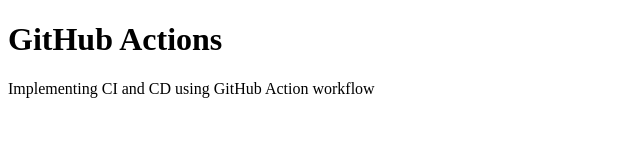
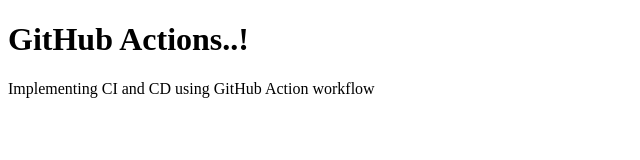
Before and after one commit to shreelimbkar/github-actions-demo, a website: page index.html in a window 1280 px wide. Shown: the full height of the page, 0-640 px from the left. Drawn offline with Linux system fonts and the light colour scheme.

```diff
--- a/index.html
+++ b/index.html
@@ -7,7 +7,7 @@
     <title>Github Action Demo</title>
   </head>
   <body>
-    <h1>GitHub Actions</h1>
+    <h1>GitHub Actions..!</h1>
     <p>Implementing CI and CD using GitHub Action workflow</p>
   </body>
 </html>
```
Also changed, not shown: .github/workflows/deployment.yml.
